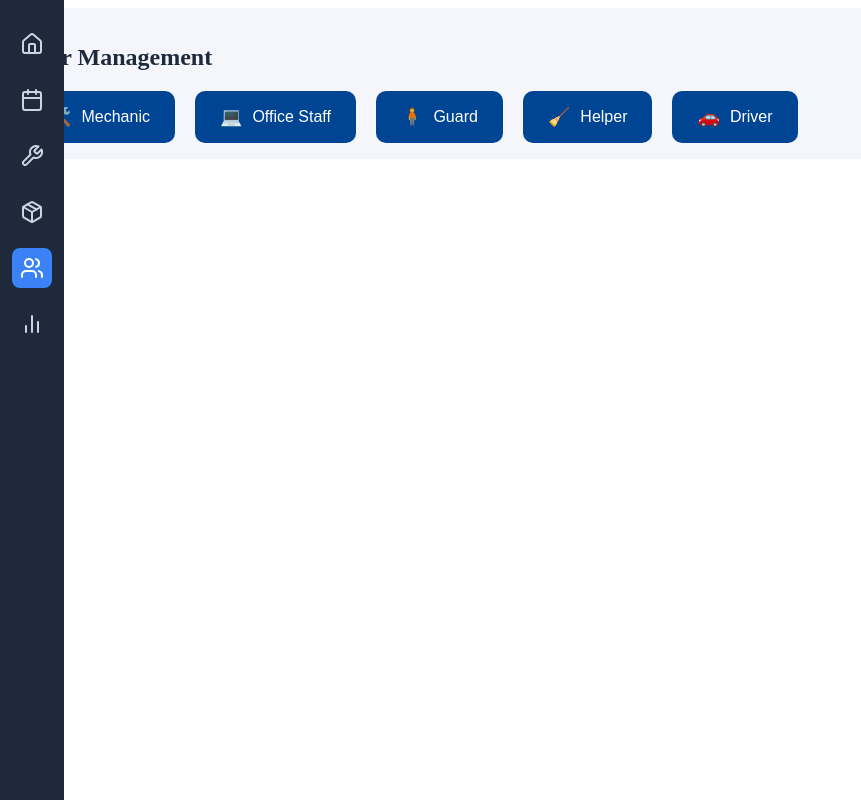
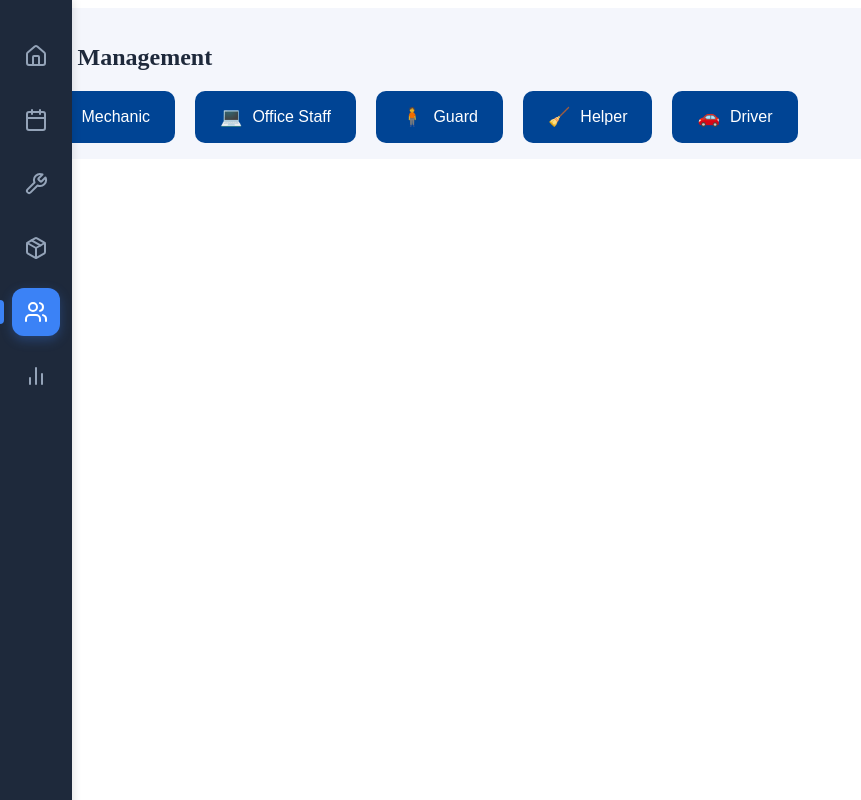
Before and after one commit to cheshayr/AUTOMATE-Website, a React (Create React App) app: page /user in a window 1280 px wide. Shown: the whole page, without its empty margins (0-861 px from the left). Built offline with nearby package versions, Linux system fonts and the light colour scheme.

Commit message:
style: enhance sidebar with modern design and tooltips

```diff
--- a/src/components/sidebar/Sidebar.css
+++ b/src/components/sidebar/Sidebar.css
@@ -3,13 +3,14 @@
   flex-direction: column;
   align-items: center;
   background-color: #1e293b;
-  width: 64px;
+  width: 72px;
   min-height: 100vh;
-  padding: 1rem 0;
+  padding: 1.5rem 0;
   position: fixed;
   top: 0;
   left: 0;
   z-index: 1000;
+  box-shadow: 2px 0 8px rgba(0, 0, 0, 0.1);
 }
 
 .sidebar-icon {
@@ -17,25 +18,78 @@
   align-items: center;
   justify-content: center;
   margin: 0.5rem 0;
-  width: 40px;
-  height: 40px;
-  color: #cbd5e1;
-  border-radius: 0.5rem;
-  transition: background-color 0.2s ease, color 0.2s ease;
+  width: 48px;
+  height: 48px;
+  color: #94a3b8;
+  border-radius: 12px;
+  transition: all 0.2s ease;
   text-decoration: none;
+  position: relative;
 }
 
 .sidebar-icon:hover {
-  background-color: #132147;
+  background-color: #334155;
   color: #ffffff;
+  transform: translateY(-2px);
 }
 
 .sidebar-icon.active {
   background-color: #3b82f6;
   color: white;
+  box-shadow: 0 4px 12px rgba(59, 130, 246, 0.3);
+}
+
+.sidebar-icon.active::after {
+  content: '';
+  position: absolute;
+  left: -12px;
+  top: 50%;
+  transform: translateY(-50%);
+  width: 4px;
+  height: 24px;
+  background-color: #3b82f6;
+  border-radius: 0 4px 4px 0;
 }
 
 .spacer {
   flex-grow: 1;
-  margin-top: 1rem;
+  margin: 1rem 0;
 }
+
+/* Tooltip styles */
+.sidebar-icon::before {
+  content: attr(aria-label);
+  position: absolute;
+  left: 100%;
+  top: 50%;
+  transform: translateY(-50%);
+  background-color: #1e293b;
+  color: white;
+  padding: 0.5rem 0.75rem;
+  border-radius: 6px;
+  font-size: 0.875rem;
+  white-space: nowrap;
+  opacity: 0;
+  visibility: hidden;
+  transition: all 0.2s ease;
+  margin-left: 1rem;
+  box-shadow: 0 4px 12px rgba(0, 0, 0, 0.1);
+}
+
+.sidebar-icon:hover::before {
+  opacity: 1;
+  visibility: visible;
+}
+
+/* Responsive adjustments */
+@media (max-width: 768px) {
+  .sidebar {
+    width: 64px;
+    padding: 1rem 0;
+  }
+
+  .sidebar-icon {
+    width: 40px;
+    height: 40px;
+  }
+}
```
